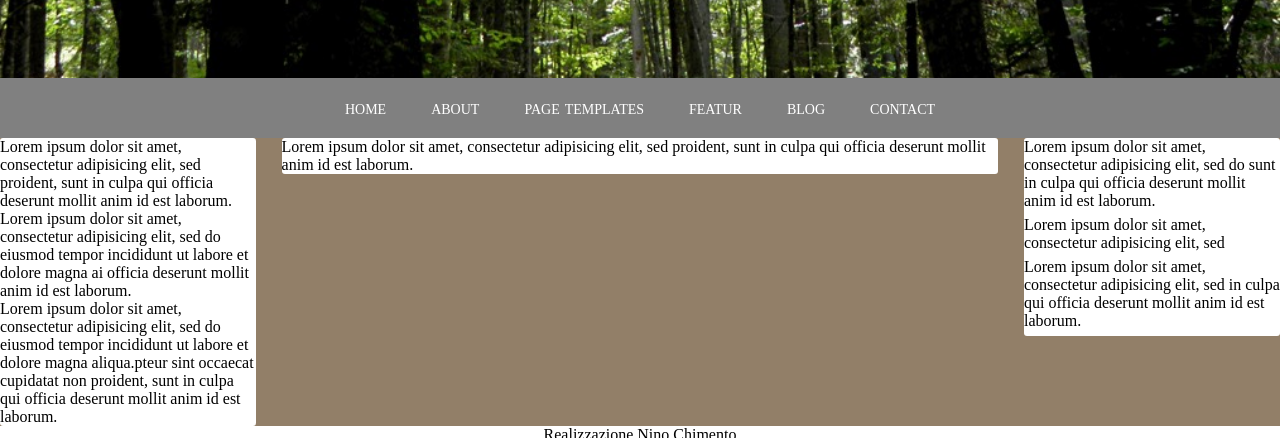
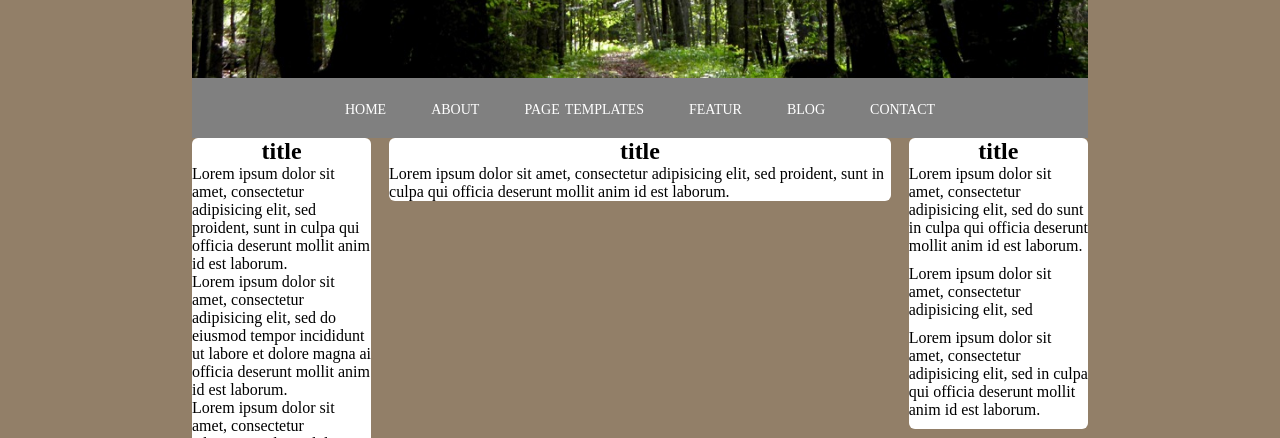
Before and after one commit to Nino-Chimento/htmlcss-struttura-wp, a plain HTML site: page index.html in a window 1280 px wide. Shown: the part 222-660 px from the top of the page. Drawn offline with Linux system fonts and the light colour scheme.

Commit message:
aggiunta titoli alle colonne

```diff
--- a/css/style.css
+++ b/css/style.css
@@ -4,13 +4,14 @@
   box-sizing: border-box;
 
 }
-body{
-  background-color: #927f68;
-}
-font-family: 'Roboto', sans-serif;
+
+
 .container {
   width:70%;
   margin:auto;
+}
+body{
+  background-color: #927f68;
 }
 
 
@@ -74,7 +75,10 @@ main:after{
 .colonna {
   float:left;
   background-color: white;
-  border-radius: 3px;
+  border-radius: 6px;
+}
+h2 {
+  text-align: center;
 }
 
 
@@ -89,7 +93,7 @@ main:after{
   width: 20%
 }
 .bottomright {
-  margin: 6px 0;
+  margin: 10px 0;
 }
 .bottom{
 
@@ -97,6 +101,7 @@ main:after{
 }
 footer {
   background-color: white;
+  margin:10px;
 }
 
 .produttore {
--- a/index.html
+++ b/index.html
@@ -34,15 +34,18 @@
       <!-- parte centrale -->
       <main>
         <div class=" colonna left">
+          <h2>title</h2>
           <p>Lorem ipsum dolor sit amet, consectetur adipisicing elit, sed  proident, sunt in culpa qui officia deserunt mollit anim id est laborum.</p>
           <p>Lorem ipsum dolor sit amet, consectetur adipisicing elit, sed do eiusmod tempor incididunt ut labore et dolore magna ai officia deserunt mollit anim id est laborum.</p>
           <p>Lorem ipsum dolor sit amet, consectetur adipisicing elit, sed do eiusmod tempor incididunt ut labore et dolore magna aliqua.pteur sint occaecat cupidatat non proident, sunt in culpa qui officia deserunt mollit anim id est laborum.
           </p>
         </div>
         <div class=" colonna center">
+          <h2>title</h2>
           <p>Lorem ipsum dolor sit amet, consectetur adipisicing elit, sed  proident, sunt in culpa qui officia deserunt mollit anim id est laborum.</p>
         </div>
         <div class="colonna right">
+          <h2>title</h2>
           Lorem ipsum dolor sit amet, consectetur adipisicing elit, sed do  sunt in culpa qui officia deserunt mollit anim id est laborum.
           <div class="bottomright">
             Lorem ipsum dolor sit amet, consectetur adipisicing elit, sed
```
